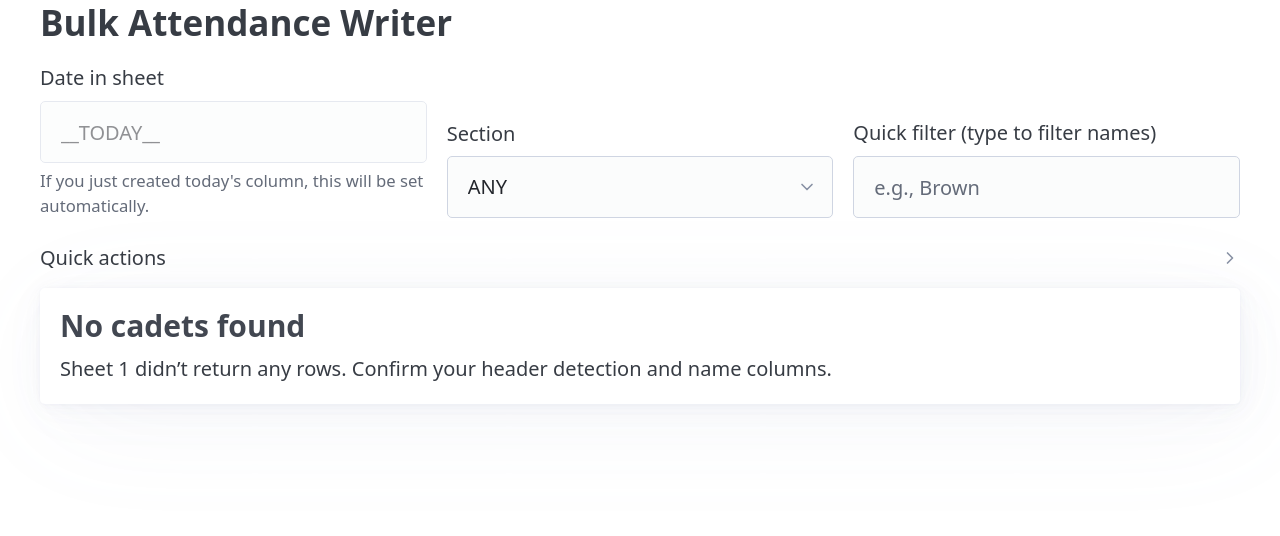
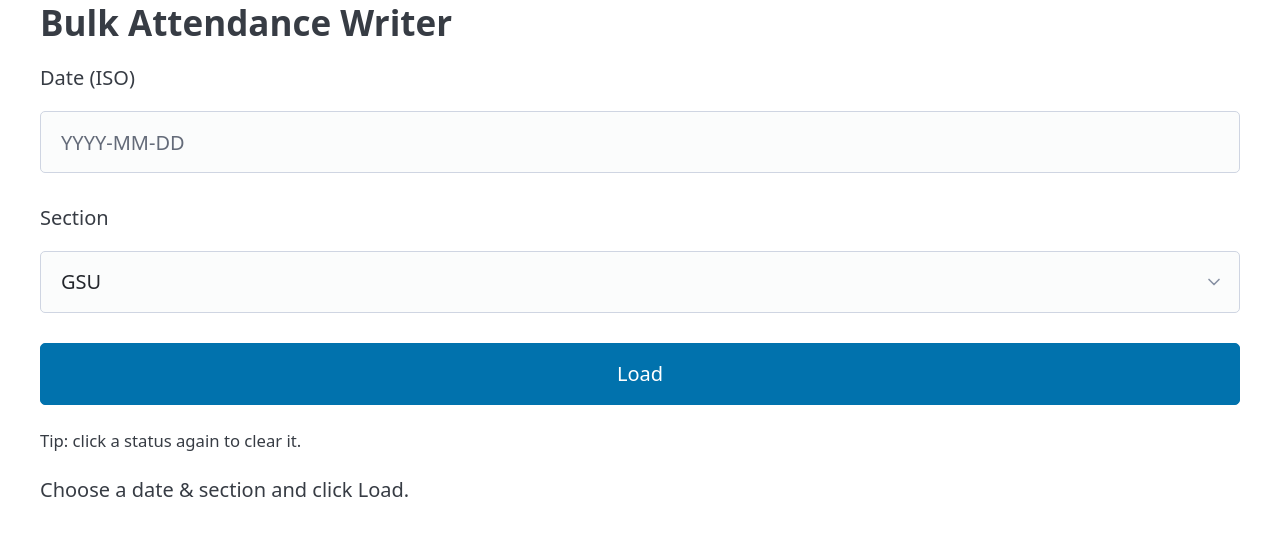
Before and after one commit to joelucwag-boop/ROTC-web-app, a Flask app: template templates/writer_bulk.html in a window 1280 px wide. Shown: the part 87-623 px from the top of the page. Run offline with Flask 3, Linux system fonts and the light colour scheme; the template is opened without the code that fills it, so the values that code supplies are empty; parts of the project's set-up code (start-up, migrations or seed data) failed here and were passed over; some libraries are stand-ins or nearby versions.

Commit message:
Update writer_bulk.html

```diff
--- a/templates/writer_bulk.html
+++ b/templates/writer_bulk.html
@@ -2,201 +2,55 @@
 {% block content %}
 <h2>Bulk Attendance Writer</h2>
 
-<form method="post" action="{{ url_for('writer_bulk_post') }}" id="bulkForm">
-  <input type="hidden" name="date_iso" value="{{ date_iso or '__TODAY__' }}">
-
-  <div class="grid" style="align-items:end;">
-    <div>
-      <label>Date in sheet</label>
-      <input value="{{ date_iso or '__TODAY__' }}" disabled>
-      <small>If you just created today's column, this will be set automatically.</small>
-    </div>
-    <div>
-      <label>Section</label>
-      <select name="section" id="sectionSel">
-        <option value="ANY">ANY</option>
-        <option value="GSU">GSU</option>
-        <option value="ULM">ULM</option>
-      </select>
-    </div>
-    <div>
-      <label>Quick filter (type to filter names)</label>
-      <input id="filterBox" placeholder="e.g., Brown">
-    </div>
+<form method="get" class="card" style="margin-bottom:1rem">
+  <div style="display:flex; gap:0.5rem; align-items:center; flex-wrap:wrap">
+    <label for="date">Date (ISO)</label>
+    <input id="date" name="date" value="{{ date or '' }}" placeholder="YYYY-MM-DD">
+    <label for="section">Section</label>
+    <select id="section" name="section">
+      <option value="GSU" {{ 'selected' if section=='GSU' else '' }}>GSU</option>
+      <option value="ULM" {{ 'selected' if section=='ULM' else '' }}>ULM</option>
+    </select>
+    <button type="submit">Load</button>
   </div>
-
-  <details style="margin:.5rem 0;">
-    <summary>Quick actions</summary>
-    <div class="grid" style="margin-top:.5rem;">
-      <button type="button" id="btnSelectAllPresent">Select ALL → Present</button>
-      <button type="button" id="btnSelectAllFTR">Select ALL → FTR</button>
-      <button type="button" id="btnClearAll">Clear ALL</button>
-    </div>
-    <small>Quick actions affect only visible (filtered) rows.</small>
-  </details>
-
-  {% if cadets and cadets|length > 0 %}
-  <div class="overflow-auto" style="max-height:65vh;border:1px solid var(--muted-border-color);border-radius:.5rem;">
-    <table>
-      <thead>
-        <tr>
-          <th style="min-width:220px;">Name</th>
-          <th style="min-width:60px;">MS</th>
-          <th style="min-width:110px;">Present</th>
-          <th style="min-width:110px;">FTR</th>
-          <th style="min-width:130px;">Excused</th>
-          <th style="min-width:260px;">Reason (optional, shown only if Excused)</th>
-        </tr>
-      </thead>
-      <tbody id="cadetBody">
-        {% for c in cadets %}
-        {% set nm = c.Name %}
-        <tr data-name="{{ nm|e }}">
-          <td><strong>{{ nm }}</strong></td>
-          <td>MS{{ c.MS or '' }}</td>
-          <td>
-            <button type="button" class="toggle" data-name="{{ nm|e }}" data-val="Present">Present</button>
-          </td>
-          <td>
-            <button type="button" class="toggle" data-name="{{ nm|e }}" data-val="FTR">FTR</button>
-          </td>
-          <td>
-            <button type="button" class="toggle" data-name="{{ nm|e }}" data-val="Excused">Excused</button>
-          </td>
-          <td>
-            <input name="reason__{{ nm }}" class="reason" placeholder="Optional reason when Excused" style="display:none;">
-          </td>
-        </tr>
-        {% endfor %}
-      </tbody>
-    </table>
-  </div>
-
-  <!-- hidden inputs the JS will manage -->
-  <div id="hiddenInputs"></div>
-
-  <div style="margin-top:1rem;">
-    <button type="submit">Write Selections</button>
-  </div>
-
-  {% else %}
-    <article class="contrast" style="margin-block:1rem;">
-      <h3 style="margin:0;">No cadets found</h3>
-      <p style="margin:.5rem 0 0;">Sheet 1 didn’t return any rows. Confirm your header detection and name columns.</p>
-    </article>
-  {% endif %}
+  <small>Tip: click a status again to clear it.</small>
 </form>
 
-<script>
-(function(){
-  const hidden = document.getElementById('hiddenInputs');
-  const map = new Map(); // name -> "Present" | "FTR" | "Excused" | ""
-  const reasonVisibleFor = new Set();
+{% if error %}
+  <div class="alert">{{ error }}</div>
+{% endif %}
 
-  function findRowButtons(name) {
-    return [...document.querySelectorAll('button.toggle[data-name="'+CSS.escape(name)+'"]')];
-  }
-  function findReasonInput(name) {
-    return document.querySelector('input.reason[name="reason__'+name+'"]');
-  }
-
-  function setHidden(name, val) {
-    const id = "status__" + name;
-    let input = document.querySelector('input[name="'+id+'"]');
-    if (!input) {
-      input = document.createElement('input');
-      input.type = 'hidden';
-      input.name = id;
-      hidden.appendChild(input);
-    }
-    input.value = val;
-  }
-  function clearHidden(name) {
-    const sel = 'input[name="status__'+name+'"]';
-    const el = document.querySelector(sel);
-    if (el) el.remove();
-  }
-
-  function updateReasonVisibility(name) {
-    const isExcused = (map.get(name) === "Excused");
-    const input = findReasonInput(name);
-    if (!input) return;
-    input.style.display = isExcused ? '' : 'none';
-    if (!isExcused) input.value = '';
-    if (isExcused) {
-      reasonVisibleFor.add(name);
-    } else {
-      reasonVisibleFor.delete(name);
-    }
-  }
-
-  function toggleButton(btn) {
-    const name = btn.dataset.name;
-    const val  = btn.dataset.val;
-    const rowBtns = findRowButtons(name);
-    const current = map.get(name) || "";
-    if (current === val) {
-      // deselect
-      map.set(name, "");
-      rowBtns.forEach(b => b.classList.remove('contrast'));
-      clearHidden(name);
-    } else {
-      map.set(name, val);
-      rowBtns.forEach(b => b.classList.remove('contrast'));
-      btn.classList.add('contrast');
-      setHidden(name, val);
-    }
-    updateReasonVisibility(name);
-  }
-
-  // bind row toggles
-  document.querySelectorAll('button.toggle').forEach(btn => {
-    btn.addEventListener('click', () => toggleButton(btn));
-  });
-
-  // quick filter
-  const filterBox = document.getElementById('filterBox');
-  const tbody = document.getElementById('cadetBody');
-  filterBox?.addEventListener('input', () => {
-    const q = (filterBox.value || "").toLowerCase().trim();
-    [...tbody.querySelectorAll('tr')].forEach(tr => {
-      const nm = (tr.dataset.name || "").toLowerCase();
-      tr.style.display = nm.includes(q) ? "" : "none";
-    });
-  });
-
-  // quick actions (affect only visible rows)
-  function applyToVisible(setTo) {
-    [...tbody.querySelectorAll('tr')].forEach(tr => {
-      if (tr.style.display === "none") return;
-      const name = tr.dataset.name;
-      const buttons = findRowButtons(name);
-      if (setTo === "") {
-        map.set(name, "");
-        buttons.forEach(b => b.classList.remove('contrast'));
-        clearHidden(name);
-      } else {
-        map.set(name, setTo);
-        buttons.forEach(b => {
-          b.classList.toggle('contrast', b.dataset.val === setTo);
-        });
-        setHidden(name, setTo);
-      }
-      updateReasonVisibility(name);
-    });
-  }
-  document.getElementById('btnSelectAllPresent')?.addEventListener('click', () => applyToVisible("Present"));
-  document.getElementById('btnSelectAllFTR')?.addEventListener('click', () => applyToVisible("FTR"));
-  document.getElementById('btnClearAll')?.addEventListener('click', () => applyToVisible(""));
-
-  // form submit guard: if Excused selected but user typed no reason, that's fine (optional)
-  // but we’ll trim whitespace in reasons to keep the sheet tidy.
-  document.getElementById('bulkForm')?.addEventListener('submit', () => {
-    reasonVisibleFor.forEach(name => {
-      const input = findReasonInput(name);
-      if (input) input.value = (input.value || "").trim();
-    });
-  });
-})();
-</script>
+{% if not roster %}
+  <p>Choose a date & section and click Load.</p>
+{% else %}
+  <form method="post">
+    <input type="hidden" name="date" value="{{ date }}">
+    <input type="hidden" name="section" value="{{ section }}">
+    <div style="max-height:60vh; overflow:auto; padding:0.25rem; border-radius:0.5rem; border:1px solid #333">
+      {% for row in roster %}
+        <div style="display:flex; gap:0.5rem; align-items:center; padding:0.35rem 0.5rem; border-bottom:1px solid #222">
+          <div style="min-width:18rem">{{ row.name }}</div>
+          <div class="seg" style="display:flex; gap:0.25rem">
+            {% set field = 's_' ~ loop.index0 %}
+            <input type="hidden" name="who_{{ loop.index0 }}" value="{{ row.name }}">
+            <input type="radio" id="{{ field }}_present"   name="{{ field }}" value="Present"   {{ 'checked' if row.status=='Present' else '' }}>
+            <label for="{{ field }}_present">Present</label>
+            <input type="radio" id="{{ field }}_unexcused" name="{{ field }}" value="Unexcused" {{ 'checked' if row.status=='Unexcused' else '' }}>
+            <label for="{{ field }}_unexcused">Unexcused</label>
+            <input type="radio" id="{{ field }}_excused"   name="{{ field }}" value="Excused"   {{ 'checked' if row.status=='Excused' else '' }}>
+            <label for="{{ field }}_excused">Excused</label>
+            <button type="button" onclick="
+              const r=document.getElementsByName('{{ field }}');
+              r.forEach(x=>x.checked=false);
+            ">Clear</button>
+          </div>
+          <input style="flex:1" name="note_{{ loop.index0 }}" placeholder="(optional) note for Excused" value="{{ row.note or '' }}">
+        </div>
+      {% endfor %}
+    </div>
+    <div style="margin-top:0.75rem">
+      <button type="submit">Save</button>
+    </div>
+  </form>
+{% endif %}
 {% endblock %}
```
